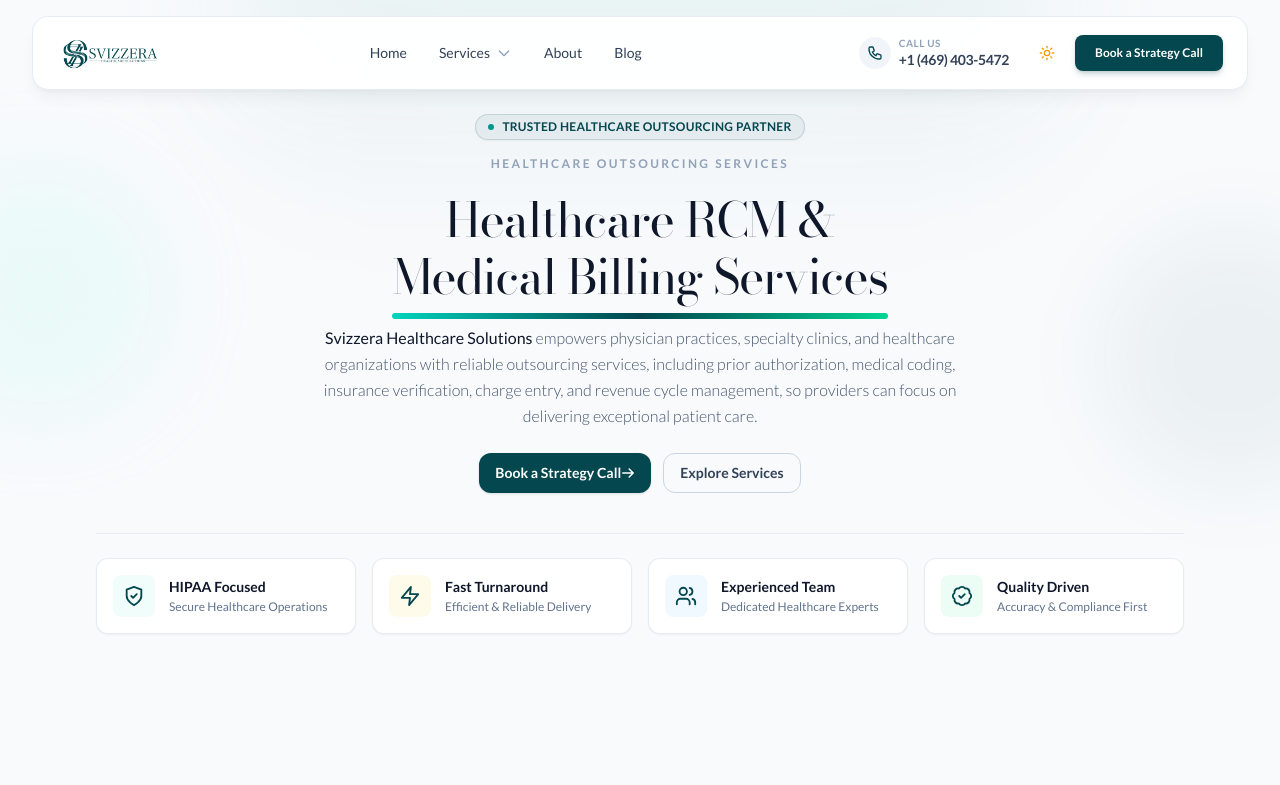
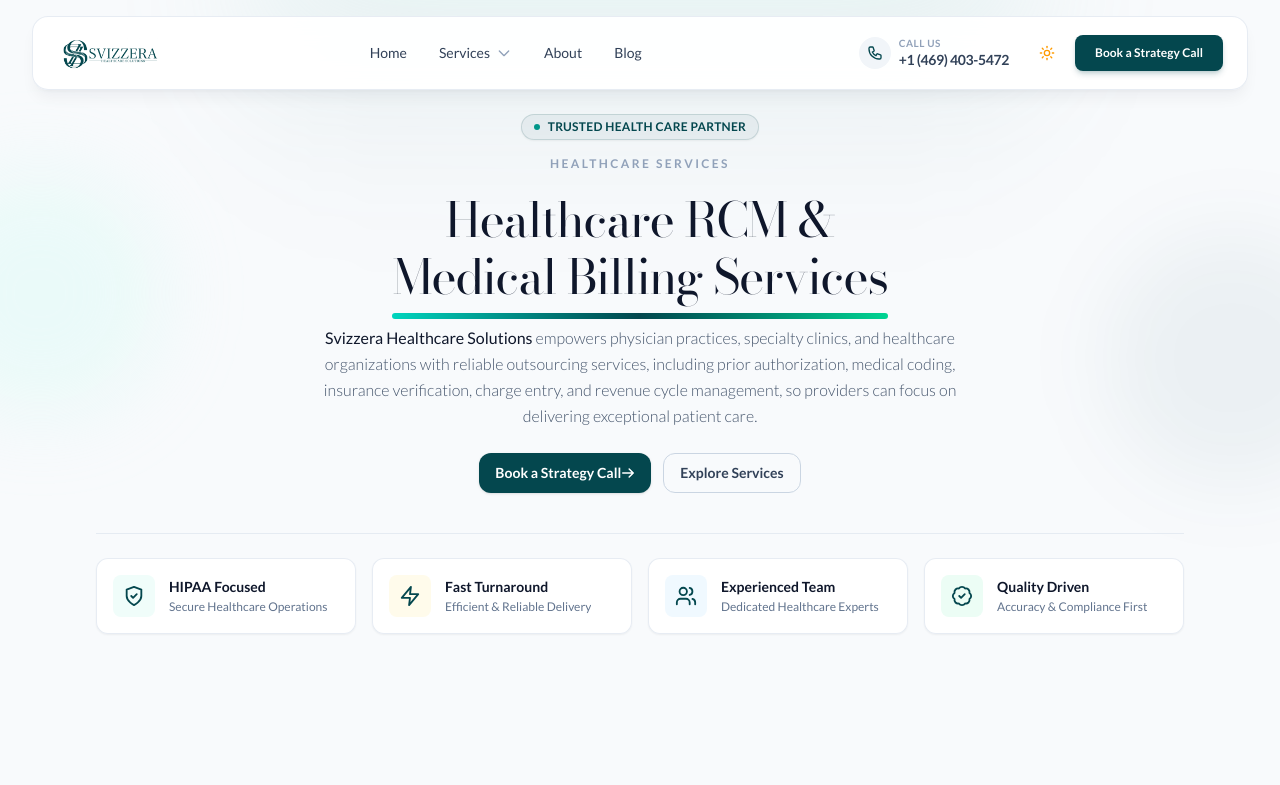
Before and after one commit to jeet-code27/gosvizzera, a Next.js app: page / in a window 1280 px wide. Shown: the top 785 px of the page. Built offline with nearby package versions, Linux system fonts and the light colour scheme.

Commit message:
new commit

```diff
--- a/src/components/Hero.tsx
+++ b/src/components/Hero.tsx
@@ -103,7 +103,7 @@ export default function Hero() {
               <span className="relative inline-flex rounded-full h-1.5 w-1.5 bg-teal-600 dark:bg-teal-400" />
             </span>
             <span className="text-[11px] sm:text-xs font-semibold tracking-wide font-sans uppercase">
-              Trusted Healthcare Outsourcing Partner
+              Trusted Health Care Partner
             </span>
           </motion.div>
 
@@ -114,7 +114,7 @@ export default function Hero() {
             transition={{ duration: 0.45, ease: "easeOut", delay: 0.08 }}
             className="text-[11px] sm:text-xs font-bold uppercase tracking-[0.2em] text-slate-400 dark:text-slate-500 font-sans"
           >
-            Healthcare Outsourcing Services
+            HealthCare Services
           </motion.div>
 
           {/* Main Animated Headline */}
```
